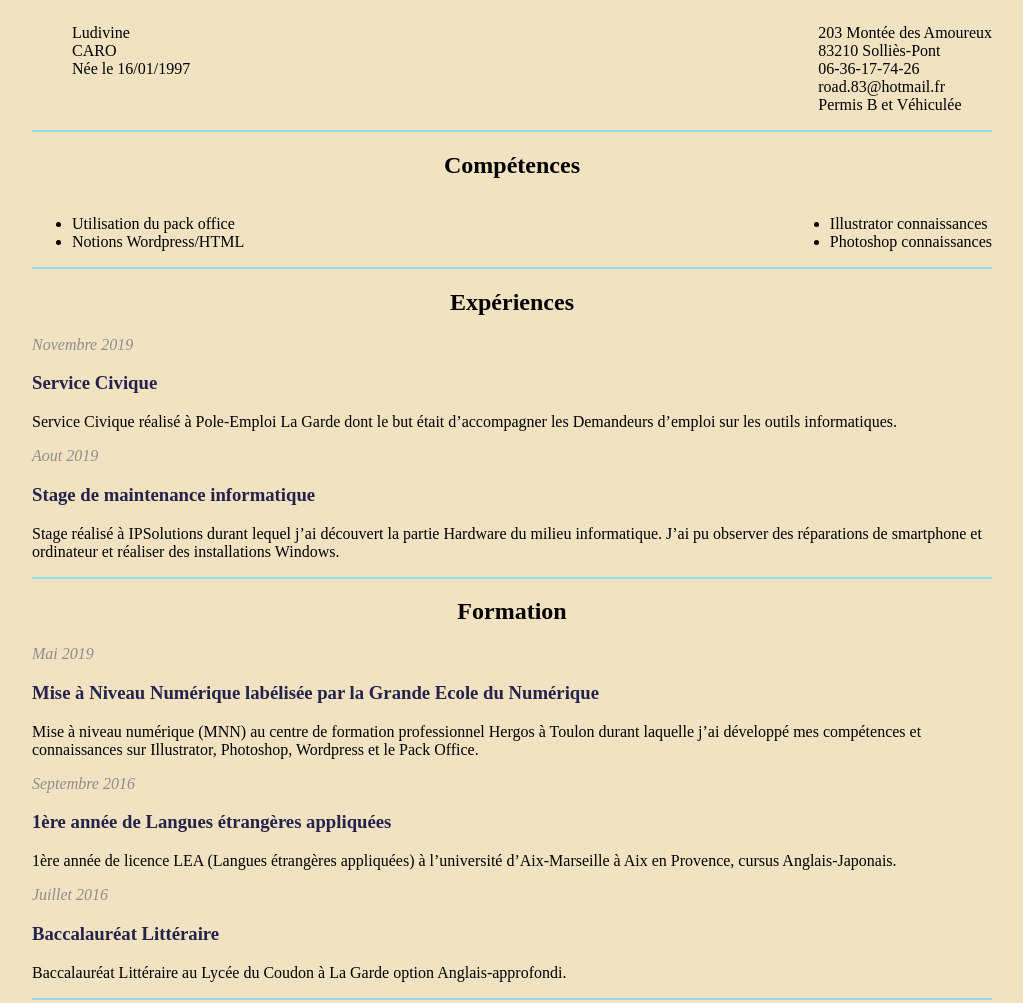
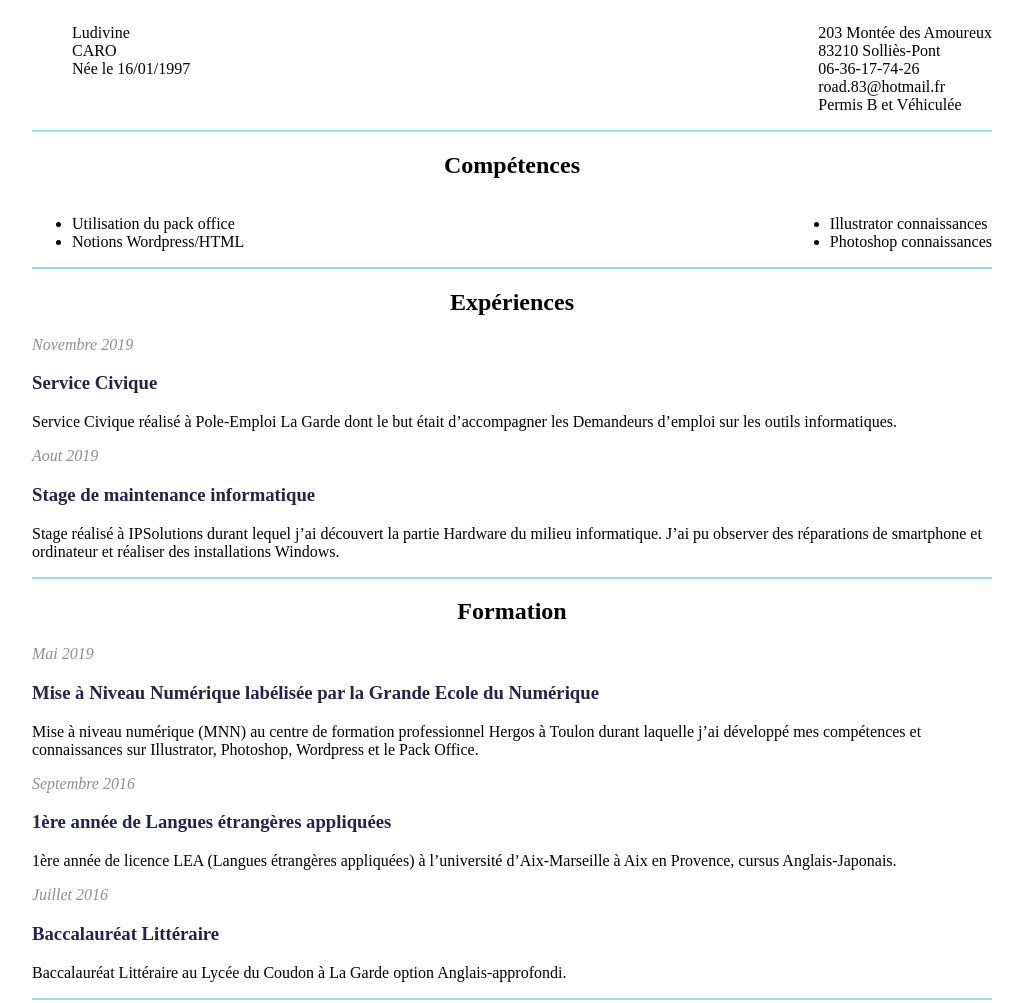
Before and after one commit to Asugi16/CV, a plain HTML site: page index.html in a window 1280 px wide. Shown: the top 1003 px of the page, without its empty margins (136-1159 px from the left). Drawn offline with Linux system fonts and the light colour scheme.

Commit message:
white bg

```diff
--- a/style.css
+++ b/style.css
@@ -1,7 +1,7 @@
 
 body {
     width: 100vw;
-    background-color: rgb(241, 226, 193);
+    background-color: white;
     font-family: 'Times New Roman', Times, serif;
 }
 .box1 {
```
